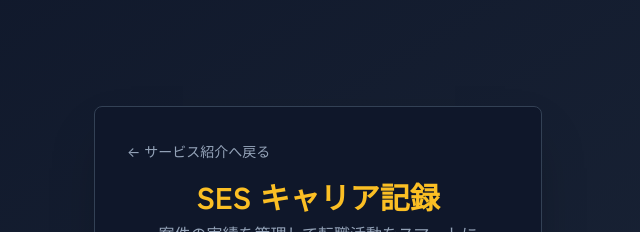
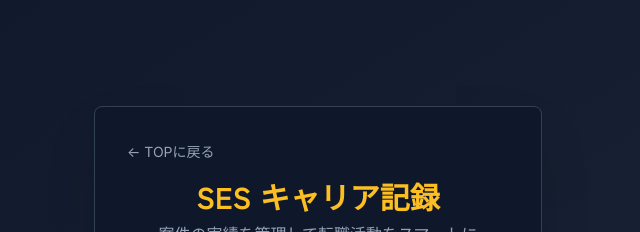
Before and after one commit to ysdev421/ses-portfolio-app, a React (Create React App) app: page / in a window 1280 px wide. Both pictures are taken after a click on the button "無料で新規登録". Shown: the top 232 px of the page, without its empty margins (322-962 px from the left). Built offline with nearby package versions, Linux system fonts and the light colour scheme; no server answers.

Commit message:
ログインページの戻る修正

```diff
--- a/src/pages/AuthPage.jsx
+++ b/src/pages/AuthPage.jsx
@@ -71,7 +71,7 @@ export default function AuthPage({ initialMode = 'login', onBack }) {
             onClick={onBack}
             className="text-slate-400 hover:text-white text-sm mb-4 transition-colors"
           >
-            ← サービス紹介へ戻る
+            ← TOPに戻る
           </button>
         )}
         <h1 className="text-3xl font-serif font-bold text-amber-400 mb-2 text-center">SES キャリア記録</h1>
```
